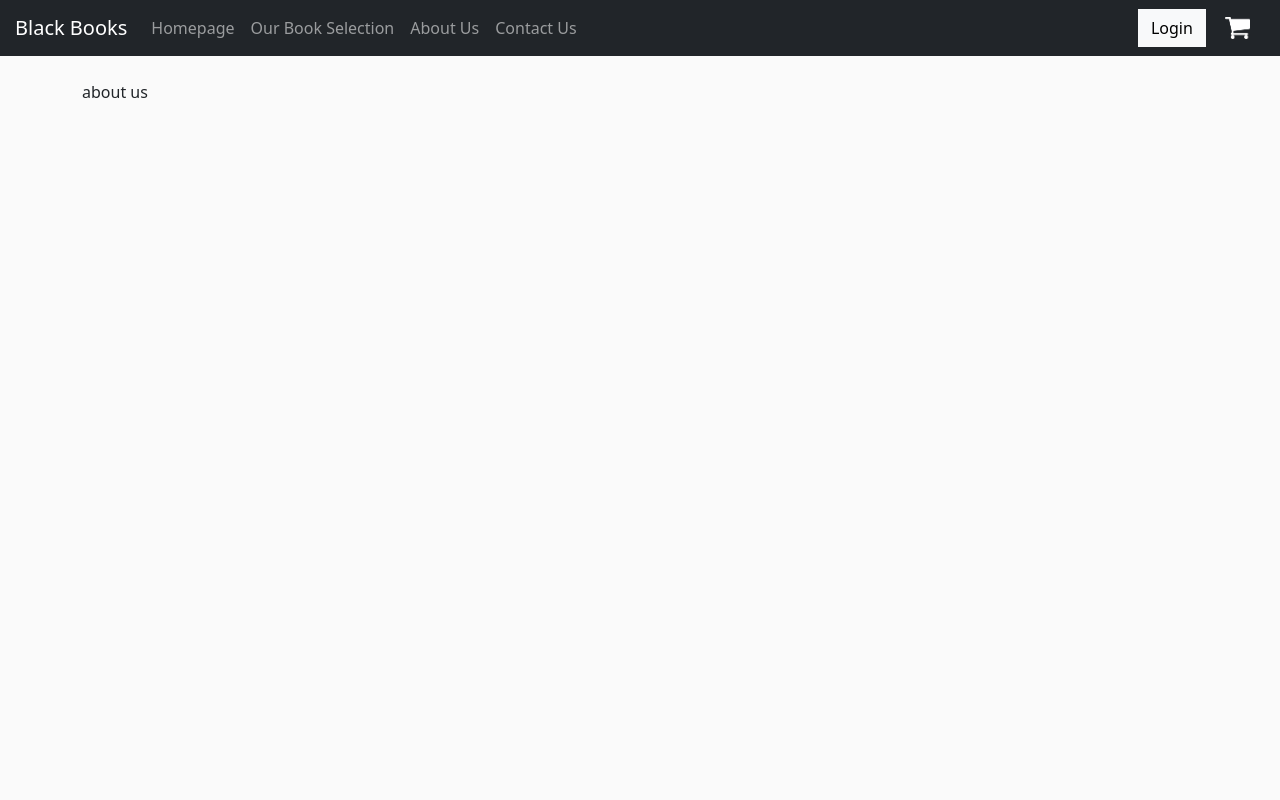
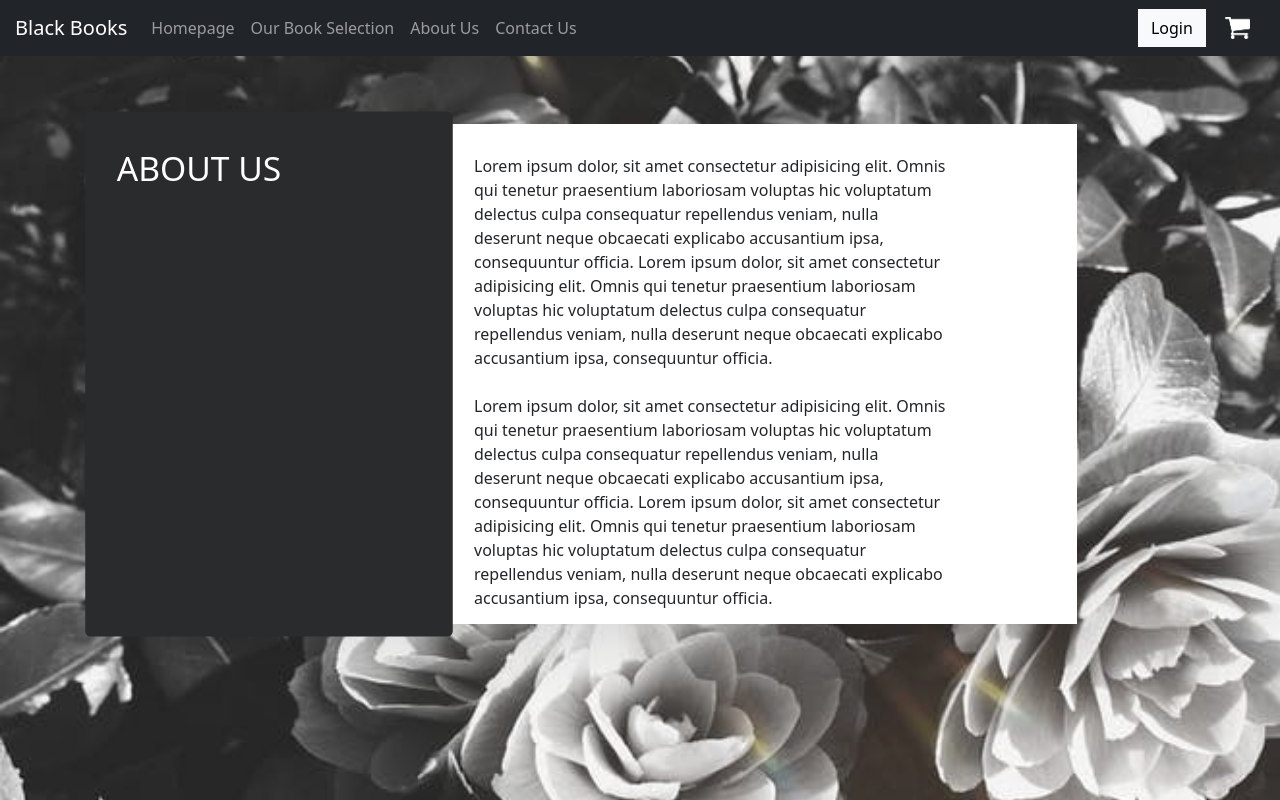
Before and after one commit to f-nagel-1/store, a Django app: page /about/ in a window 1280 px wide. Run offline with Django 3.2, Linux system fonts and the light colour scheme.

Commit message:
about us styling and redirect after login

```diff
--- a/store/templates/store/about.html
+++ b/store/templates/store/about.html
@@ -2,6 +2,78 @@
 {% load static %}
 {% block content %}
 
-<div>about us</div>
+<style>
+
+    body {
+      background-image: url("/static/images/about.jpeg");
+      background-repeat:no-repeat;
+      background-size:cover;
+
+    }
+
+
+    .contact-form {
+        background: #fff;
+        box-shadow: 0 23px 73px -17px rgba(0, 0, 0, 0.16);
+        display: flex;
+        flex-wrap: wrap;
+        height: 500px;
+        width: 90%;
+    }
+
+    .contact-form-box__left {
+        background: #292b2c; /* fallback for old browsers */
+        background-position: center;
+        background-repeat: no-repeat;
+        background-size: cover;
+        color: #fff;
+        padding: 30px 30px 80px 30px;
+        width: 100%;
+        border-radius: 5px;
+        position: relative;
+    }
+
+    @media (min-width: 993px) {
+        .contact-form-box__left {
+          width: 350px;
+          height: 500px;
+          transform: scale(1.05);
+        }
+      }
+
+    @media (min-width: 993px) {
+      .contact-form-box__right {
+        padding: 30px;
+        height: 600px;
+        width: calc(90% - 350px);
+     }
+    }
+    </style>
+
+
+    <body>
+    <section class="section-100">
+      <div class="container">
+    <br>
+        <div class="contact-form">
+          <div class="contact-form-box__left">
+            <div style="font-size:200%;">ABOUT US</div>
+
+
+
+          </div>
+          <div class="contact-form-box__right">
+
+            <div>Lorem ipsum dolor, sit amet consectetur adipisicing elit. Omnis qui tenetur praesentium laboriosam voluptas hic voluptatum delectus culpa consequatur repellendus veniam, nulla deserunt neque obcaecati explicabo accusantium ipsa, consequuntur officia. Lorem ipsum dolor, sit amet consectetur adipisicing elit. Omnis qui tenetur praesentium laboriosam voluptas hic voluptatum delectus culpa consequatur repellendus veniam, nulla deserunt neque obcaecati explicabo accusantium ipsa, consequuntur officia.</div><br>
+
+            <div>Lorem ipsum dolor, sit amet consectetur adipisicing elit. Omnis qui tenetur praesentium laboriosam voluptas hic voluptatum delectus culpa consequatur repellendus veniam, nulla deserunt neque obcaecati explicabo accusantium ipsa, consequuntur officia. Lorem ipsum dolor, sit amet consectetur adipisicing elit. Omnis qui tenetur praesentium laboriosam voluptas hic voluptatum delectus culpa consequatur repellendus veniam, nulla deserunt neque obcaecati explicabo accusantium ipsa, consequuntur officia.</div>
+          </div>
+        </div>
+      </div>
+    </section>
+    </body>
+    </html>
+
+
 
 {% endblock content %}
--- a/store/templates/store/checkout.html
+++ b/store/templates/store/checkout.html
@@ -57,7 +57,7 @@
             <h5>Total:  ${{order.get_cart_total|floatformat:2}}</h5>
             <br>
             <div class="d-grid gap-2">
-                <button class="btn btn-success" type="submit" input id="form-button" onclick="window.location.href='success';">Submit Order</button>
+                <button class="btn btn-success clear-cart" type="submit" input id="form-button" onclick="window.location.href='success';">Submit Order</button>
               </div>
         </div>
 	</div>
--- a/store/templates/store/contact.html
+++ b/store/templates/store/contact.html
@@ -51,13 +51,13 @@ body {
 <br>
     <div class="contact-form">
       <div class="contact-form-box__left">
-        <div style="font-size:200%;">Contact Us</div>
+        <div style="font-size:200%;">CONTACT US</div>
         <hr>
         <div style="font-size:150%;">Name:</div>
-          <p>Gan Eden Book Store</p>
+          <p>Black Books</p>
 
         <div style="font-size:150%;">Email:</div>
-          <p><a href="mailto:ganeden@gmail.com">ganeden@gmail.com</a></p>
+          <p><a href="mailto:ganeden@gmail.com">blackbooks@gmail.com</a></p>
 
         <div style="font-size:150%;">Phone:</div>
           <p>+972 1234567890</p>
--- a/store/templates/store/login.html
+++ b/store/templates/store/login.html
@@ -11,6 +11,8 @@
 <form method="POST">
     {% csrf_token %}
     {{ form }}
+
+
     <button>Submit</button>
 </form>
 
--- a/store/templates/store/product.html
+++ b/store/templates/store/product.html
@@ -26,7 +26,7 @@
                             {% if user.is_authenticated %}
                                 <button data-product={{product.id}} data-action="add"  class="btn btn-outline-secondary add-btn update-cart">Add to Cart</button>
                           {% else %}
-                            <a href="{% url 'login' %}"class="btn btn-outline-secondary" >Login to Add to Cart</a>
+                            <a href="{% url 'login' %}?next={{ request.path }}"class="btn btn-outline-secondary" >Login to Add to Cart</a>
                           {% endif %}
 
                         </div>
--- a/store/templates/store/store.html
+++ b/store/templates/store/store.html
@@ -35,7 +35,7 @@
             <!-- Wrapper for slides -->
             <div class="carousel-inner" role="listbox">
 
-                <h1 >Welcome to Black Books Bookstore!</h1>
+                <h1 >Welcome to Black Books!</h1>
                 <p>An online shop for book lovers</p>
                 <div class="carousel-item active">
 
--- a/store/views.py
+++ b/store/views.py
@@ -107,9 +107,8 @@ def books(request):
 
 
 def product(request, obj_id):
-
-    product_objects = Product.objects.get(id=obj_id)
-    return render(request,'store/product.html',{'product': product_objects})
+    product = Product.objects.get(id=obj_id)
+    return render(request,'store/product.html',{'product': product})
 
 def about(request):
      return render(request, 'store/about.html')
```
Also changed, not shown: store/templates/store/books.html (+15 -1 lines), store/templates/store/main.html (+1 -10 lines), static/images/about.jpeg (added), 2 other files.
